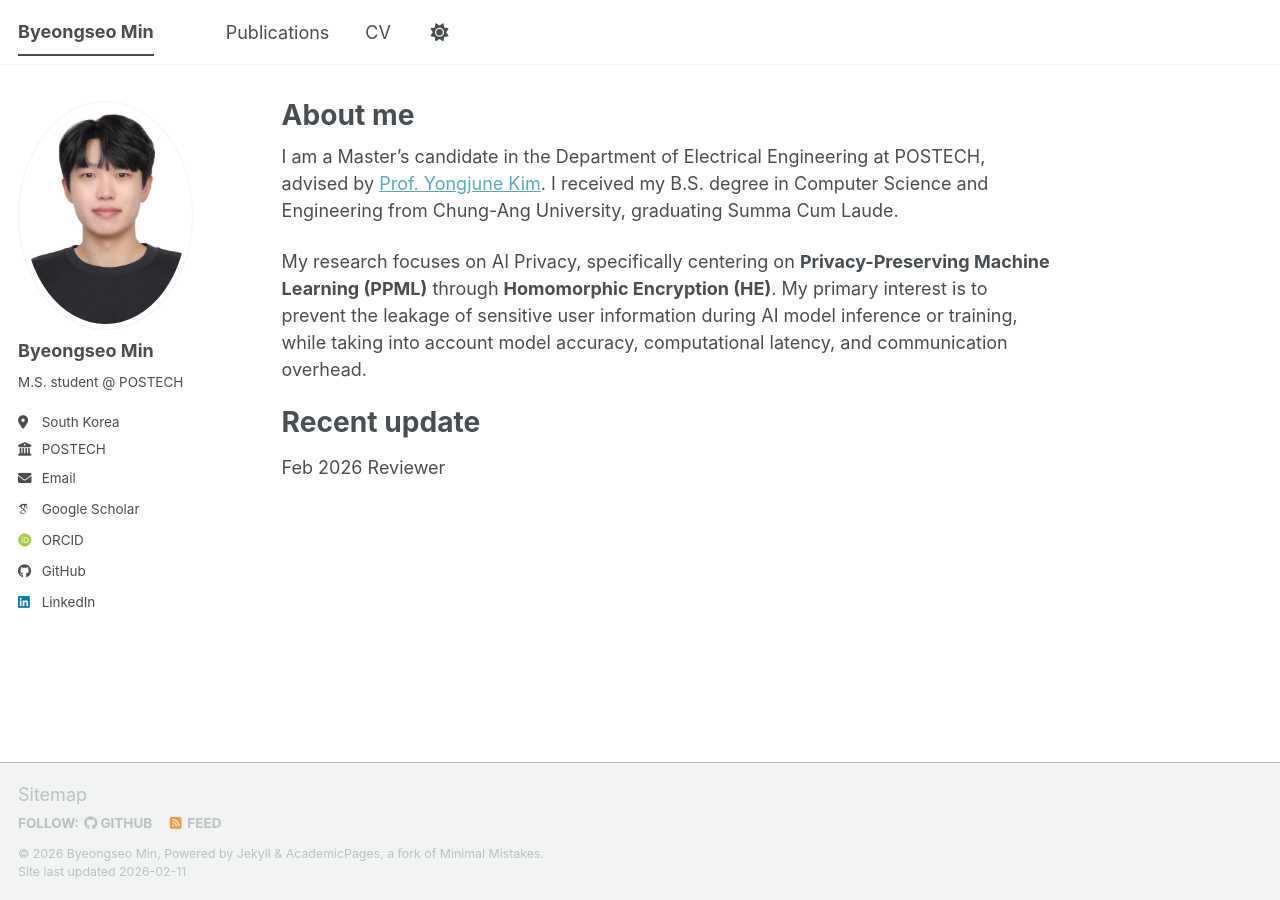
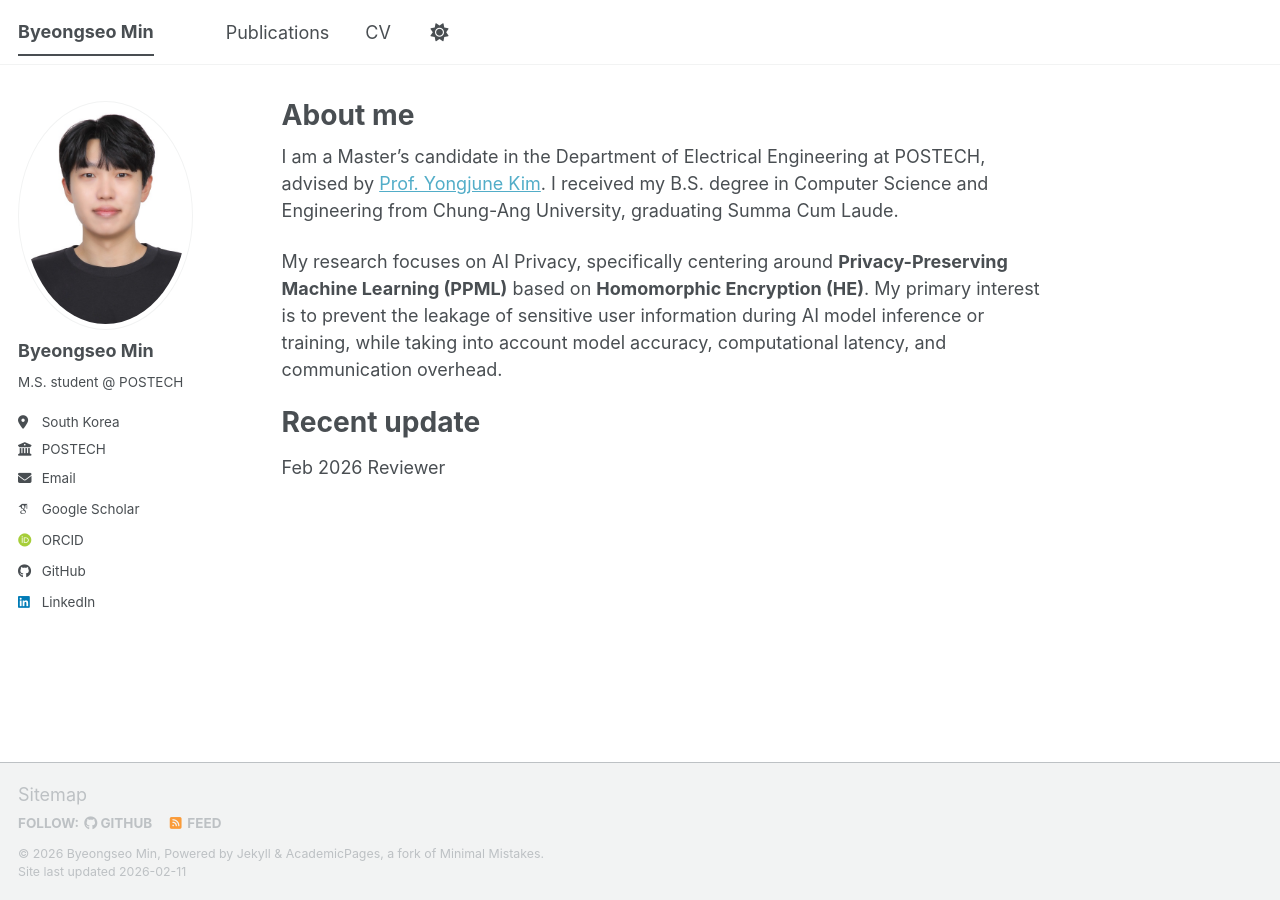
Before and after one commit to byeongseomin51/byeongseomin51.github.io, a Jekyll site: the page built from _pages/about.md, in a window 1280 px wide. Built offline with Jekyll 4.4.1, drawn with Linux system fonts in a browser that asks for light colours; some web fonts are replaced; a script bundle is joined from its source files by our own code; library files that are not in the unit come from our copies.

Commit message:
change about

```diff
--- a/_pages/about.md
+++ b/_pages/about.md
@@ -11,7 +11,7 @@ redirect_from:
 I am a Master’s candidate in the Department of Electrical Engineering at POSTECH, advised by [Prof. Yongjune Kim](https://iil.postech.ac.kr/people).
 I received my B.S. degree in Computer Science and Engineering from Chung-Ang University, graduating Summa Cum Laude.
 
-My research focuses on AI Privacy, specifically centering on **Privacy-Preserving Machine Learning (PPML)** through **Homomorphic Encryption (HE)**.
+My research focuses on AI Privacy, specifically centering around **Privacy-Preserving Machine Learning (PPML)** based on **Homomorphic Encryption (HE)**.
 My primary interest is to prevent the leakage of sensitive user information during AI model inference or training, while taking into account model accuracy, computational latency, and communication overhead.
 
 Recent update
```
